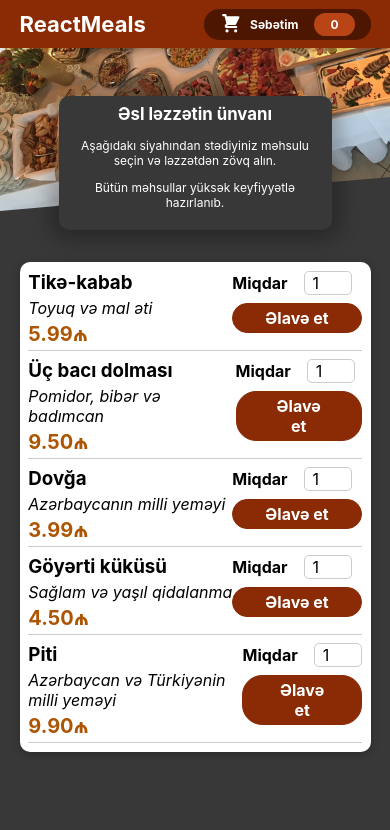
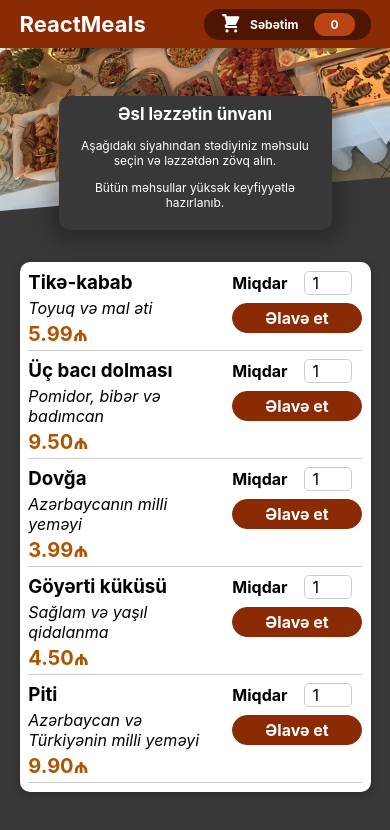
Before and after one commit to hatamjafarov/food-order-app, a React (Create React App) app: page / in a window 390 px wide. Shown: the top 830 px of the page. Built offline with nearby package versions, Linux system fonts and the light colour scheme.

Commit message:
some style changes

```diff
--- a/src/components/Meals/MealItem/MealItem.js
+++ b/src/components/Meals/MealItem/MealItem.js
@@ -20,7 +20,7 @@ const MealItem = (props) => {
 
     return (
         <li className={classes.meal}>
-            <div>
+            <div className={classes.mealDescDiv}>
                 <h3>{props.name}</h3>
                 <div className={classes.description}>{props.description}</div>
                 <div className={classes.price}>{price}</div>
--- a/src/components/Meals/MealItem/MealItem.module.css
+++ b/src/components/Meals/MealItem/MealItem.module.css
@@ -25,4 +25,7 @@
     margin: 0.5rem;
     padding-bottom: 0.25rem;
   }
+  .mealDescDiv{
+    max-width: 177px;
+  }
 }
```
